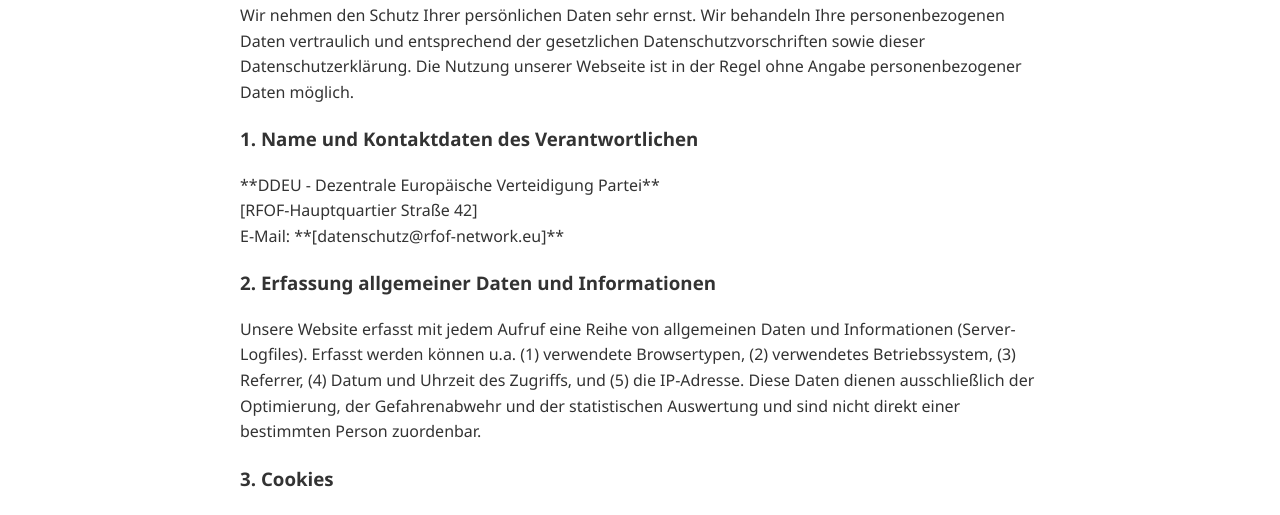
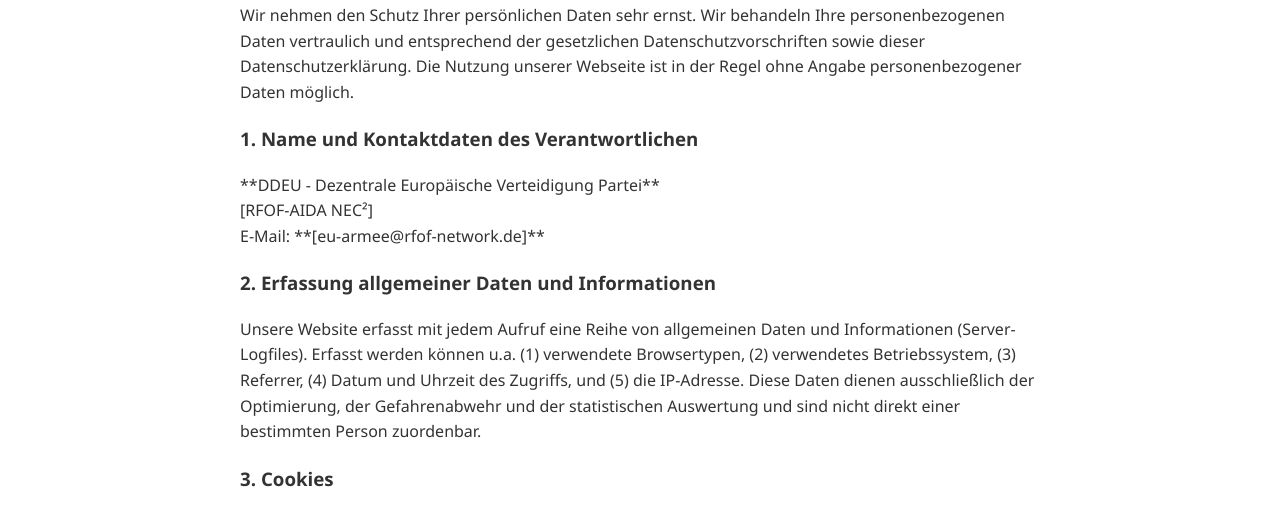
Before and after one commit to RFOF-NETWORK-Ready-for-our-future/EU-Army-E.A-, a plain HTML site: page docs/datenschutzerklaerung.html in a window 1280 px wide. Shown: the part 281-796 px from the top of the page. Drawn offline with Linux system fonts and the light colour scheme.

Commit message:
Update contact information in datenschutzerklaerung.html

```diff
--- a/docs/datenschutzerklaerung.html
+++ b/docs/datenschutzerklaerung.html
@@ -36,8 +36,8 @@
                     <h3>1. Name und Kontaktdaten des Verantwortlichen</h3>
                     <p>
                         **DDEU - Dezentrale Europäische Verteidigung Partei**<br>
-                        [RFOF-Hauptquartier Straße 42]<br>
-                        E-Mail: **[datenschutz@rfof-network.eu]**
+                        [RFOF-AIDA NEC²]<br>
+                        E-Mail: **[eu-armee@rfof-network.de]**
                     </p>
 
                     <h3>2. Erfassung allgemeiner Daten und Informationen</h3>
```
